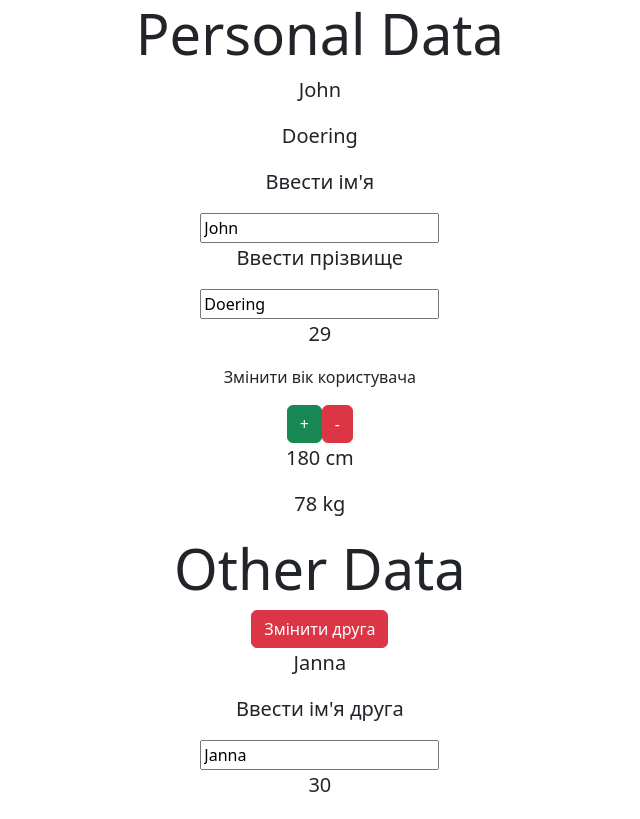
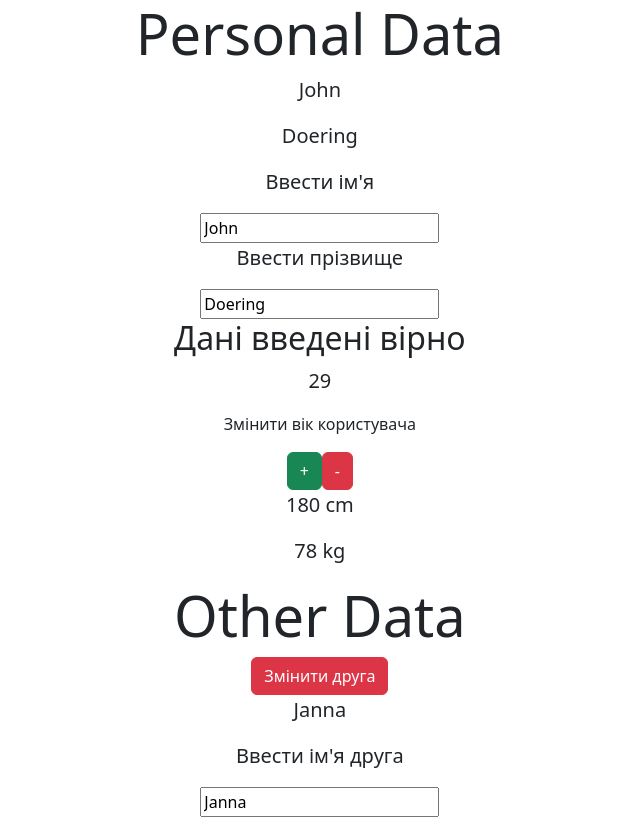
Before and after one commit to AkakiyBerula/VueLesson2, a Vue app: page / in a window 1280 px wide. Shown: the top 819 px of the page, without its empty margins (44-684 px from the left). Built offline with nearby package versions, Linux system fonts and the light colour scheme.

Commit message:
Створіть метод, який буде перевіряти введені дані у формі на відповідність деяким правилам.

```diff
--- a/src/components/Data.vue
+++ b/src/components/Data.vue
@@ -6,13 +6,16 @@
             <p class="lead">{{ lastName }}</p>
             <div>
                 <p class="lead">Ввести ім'я</p>
-                <input type="text" v-model="firstName" @input="changeFirstName">
+                <input type="text" v-model="firstName" @input="changeFirstName($event.target.value)">
 
             </div>
             <div>
                 <p class="lead">Ввести прізвище</p>
-                <input type="text" v-model="lastName" @input="changeLastName">
+                <input type="text" v-model="lastName" @input="changeLastName($event.target.value)">
             </div>
+            <error-message
+                :firstName="firstName"
+                :lastName="lastName" />
             <p class="lead">{{ age }}</p>
             <div>
                 <p>Змінити вік користувача</p>
@@ -48,9 +51,13 @@
 </template>
 
 <script>
+import ErrorMessage from './ErrorMessage.vue'
 
 export default {
     name: 'Data',
+    components: {
+        ErrorMessage
+    },
     data() {
         return {
             firstName: "John",
@@ -64,7 +71,8 @@ export default {
                 height: 168,
                 weight: 70,
                 friendsList: ['Jill', 'Jane', 'Jack', 'Joseph']
-            }
+            },
+            errorMessage: ''
         }
     },
     methods: {
--- /dev/null
+++ b/src/components/ErrorMessage.vue
@@ -0,0 +1,31 @@
+<template>
+    <div>
+        <h2>{{ validateLatin() }}</h2>
+    </div>
+</template>
+
+<script>
+export default {
+    name: 'ErrorMessage',
+    props: ['firstName', 'lastName'],
+    data() {
+        return {
+            message: '',
+        }
+    },
+    methods: {
+        validateLatin() {
+            const englishLettersRegex = /^[a-zA-Z]+$/;
+            if (!englishLettersRegex.test(this.firstName) || !englishLettersRegex.test(this.lastName)) {
+                return  'Неправильно введені ім\'я і прізвище'
+            } else {
+                return 'Дані введені вірно';
+            }
+        }
+    }
+
+}
+</script>
+
+<style scoped>
+</style>
```
